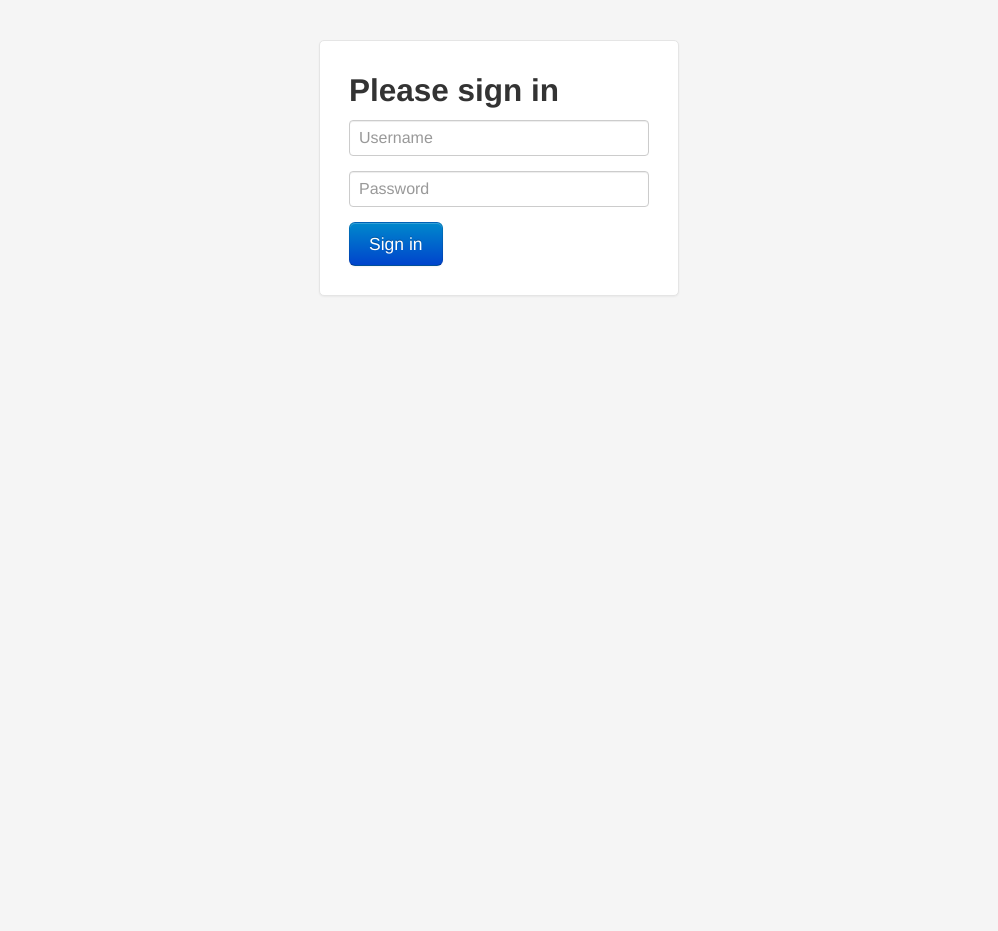
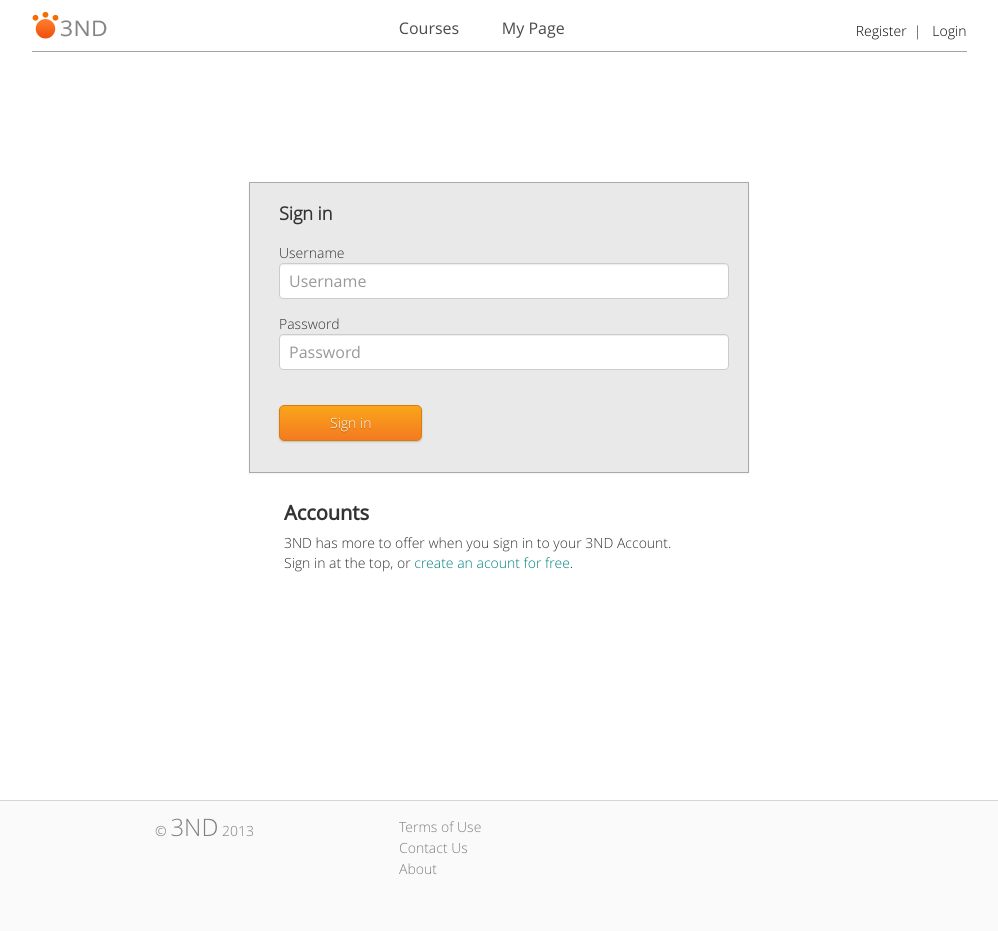
Before and after one commit to mollycode/tnd, a Django app: page /users/login/ in a window 1280 px wide. Shown: the whole page, without its empty margins (141-1139 px from the left). Before the commit the page ends 296 px from the top, so only its background shows below. Run offline with Django 3.2, Linux system fonts and the light colour scheme; some libraries are stand-ins or nearby versions.

Commit message:
Edit design for footer, login, register pages

```diff
--- a/main/templates/base.html
+++ b/main/templates/base.html
@@ -68,7 +68,7 @@
 		</div>
 		{% block footer %}
 		<div id="footer">
-        <div class="footertext"><img src="{{ STATIC_URL }}images/footerlogo.png" /></div>
+        <div class="footertext">&copy; <span style="font-size: 24px;">3ND</span> 2013</div>
         <div class="footertext">
         	<a href="#">Terms of Use </a><br />
         	<a href="/contact/">Contact Us</a><br />
--- a/main/templates/index.html
+++ b/main/templates/index.html
@@ -29,9 +29,9 @@
 
                 <br /><br />
                 <p style="text-align: right;"><a href="/courselist/" class="button grey">View Course List</a></p>
-                <br /><br /><br /><br /><br />
+                <br />
                 <p style="text-align: right;"><a href="/contact/" class="button grey">Suggestions</a></p>
-
+            	<br /><br />
             </div>
         </div>
 {% endblock %}
--- a/static/style.css
+++ b/static/style.css
@@ -16,6 +16,7 @@
 	font-weight: normal;
 	font-style: normal;
 }
+
 @font-face {
 	font-family: 'OpenSansLight';
 	src: url('fonts/OpenSans-Light.eot');
@@ -49,6 +50,7 @@ body {
 	padding: 0;
 	height: 100%;
 	font-family: 'OpenSansLight', sans-serif;
+	font-weight: normal;
 	background-color: #FFF;
 }
 
@@ -153,6 +155,8 @@ body {
 	display: inline-block;
 	vertical-align: top;
 	text-align: left;
+	font-family: 'OpenSansLight';
+	font-weight: normal;
 	font-size: 14px;
 	line-height: 150%;
 	text-decoration: none;
@@ -177,7 +181,6 @@ body {
 /*main page*/
 #indexcontent {
 	width: 100%;
-	height: 1350px;
 }
 
 #indexcontent h1 {
@@ -411,7 +414,6 @@ body {
 #coursecontent {
 	position: relative;
 	width: 100%;
-	height: 1500px;
 }
 
 #coursemain{
@@ -751,7 +753,6 @@ body {
 #aboutcontent {
 	position: relative;
 	width: 100%;
-	height: 1100px;
 }
 
 #abouttitle{
@@ -789,6 +790,7 @@ body {
 	position: relative;
 	width: 75%;
 	left: 125px;
+	padding-bottom: 100px;
 }
 
 #indexcontent h1 {
--- a/users/templates/login.html
+++ b/users/templates/login.html
@@ -1,3 +1,7 @@
+{% extends "base.html" %}
+
+{% block content %}
+
 <!DOCTYPE html>
 <html lang="en">
   <head>
@@ -9,22 +13,16 @@
 
     <!-- Le styles -->
     <link href="{{ STATIC_URL }}bootstrap/css/bootstrap.css" rel="stylesheet">
+
     <style type="text/css">
-      body {
-        padding-top: 40px;
-        padding-bottom: 40px;
-        background-color: #f5f5f5;
-      }
 
       .form-signin {
-        max-width: 300px;
-        padding: 19px 29px 29px;
-        margin: 0 auto 20px;
-        background-color: #fff;
-        border: 1px solid #e5e5e5;
-        -webkit-border-radius: 5px;
-           -moz-border-radius: 5px;
-                border-radius: 5px;
+        width: 450px;
+		height: 260px;
+        padding: 0px 19px 29px 29px;
+        margin: 80px auto 20px;
+        background-color: #e9e9e9;
+        border: 1px solid #a9a9a9;
         -webkit-box-shadow: 0 1px 2px rgba(0,0,0,.05);
            -moz-box-shadow: 0 1px 2px rgba(0,0,0,.05);
                 box-shadow: 0 1px 2px rgba(0,0,0,.05);
@@ -32,14 +30,41 @@
       .form-signin .form-signin-heading,
       .form-signin .checkbox {
         margin-bottom: 10px;
+		font-family: 'OpenSansLight';
       }
       .form-signin input[type="text"],
       .form-signin input[type="password"] {
+		font-family: 'OpenSans';
         font-size: 16px;
         height: auto;
         margin-bottom: 15px;
         padding: 7px 9px;
       }
+
+	  .container h2{
+		  font-family: 'OpenSansLight';
+		  font-size: 18px;
+	  }
+
+	  .container h3{
+		  font-family: 'OpenSans';
+		  font-size: 20px;
+		  margin: 0 0 0 250px;
+	  }
+
+	  p{
+		  font-family: 'OpenSansLight';
+		  font-size: 14px;
+		  margin: 0 0 0 250px;
+		  padding: 0;
+	  }
+
+	  .form-signin-prompt-heading{
+		  font-family: 'OpenSansLight';
+		  font-size: 14px;
+		  margin: 0;
+		  padding: 0;
+	  }
 
     </style>
     <link href="{{ STATIC_URL }}bootstrap/css/bootstrap-responsive.css" rel="stylesheet">
@@ -58,18 +83,23 @@
   </head>
 
   <body>
-
-    <div class="container">
+    <div class="container" style="width: 930px; height: 550px; margin-top: 50px;">
 
       <form action="" method="post" class="form-signin">
-      	{% csrf_token %}
-        <h2 class="form-signin-heading">Please sign in</h2>
+        {% csrf_token %}
+        <h2 class="form-signin-heading">Sign in</h2>
+        <p class="form-signin-prompt-heading">Username</p>
         <input type="text" name="username" class="input-block-level" placeholder="Username">
+        <p class="form-signin-prompt-heading">Password</p>
         <input type="password" name="password" class="input-block-level" placeholder="Password">
-        <button class="btn btn-large btn-primary" type="submit">Sign in</button>
+        <br /><br />
+        <button class="button orange" type="submit">Sign in</button>
       </form>
-
-    </div> <!-- /container -->
+    <h3>Accounts</h3>
+    <p>3ND has more to offer when you sign in to your 3ND Account.</p>
+    <p>Sign in at the top, or <a href="/register/" style="color: #007f80; text-decoration: none;">create an acount for free</a>.
+    </div>
+   <!-- /container -->
 
     <!-- Le javascript
     ================================================== -->
@@ -93,3 +123,6 @@
 
   </body>
 </html>
+
+
+{% endblock %}
--- a/users/templates/register.html
+++ b/users/templates/register.html
@@ -1,6 +1,10 @@
 {% extends "base.html" %}
 
 {% block content %}
+<p>Register</p>
+<p>New to 3ND? Register Below!</p>
+
+<div style="border: 1px solid #c4c4c4; padding: 30px; margin-bottom: 50px; font-family: 'OpenSansLight'; font-weight: normal;">
     <form action="" method="post">
         {% csrf_token %}
         <table>
@@ -14,4 +18,5 @@
             </tr>
         </table>
     </form>
+</div>
 {% endblock %}
```
Also changed, not shown: static/images/footerlogo.png (deleted). Lines whose indentation alone changed are shown as unchanged.
